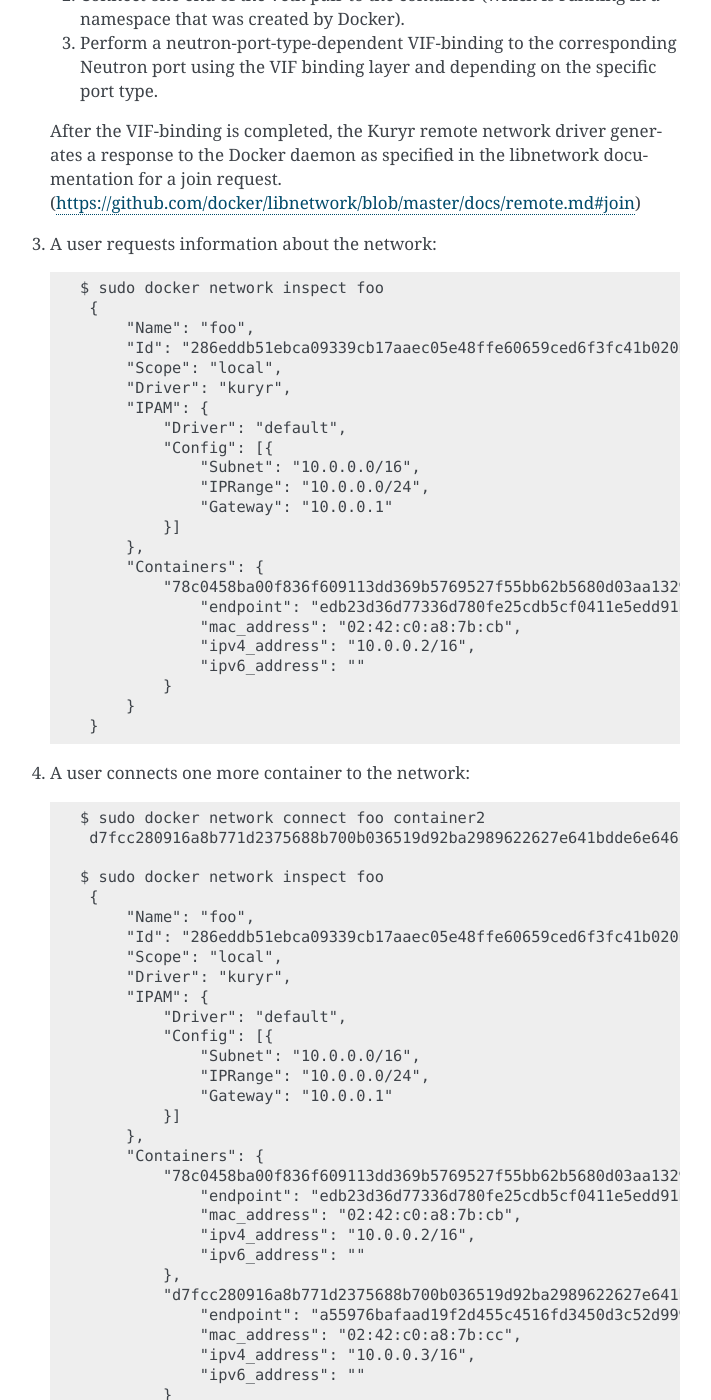
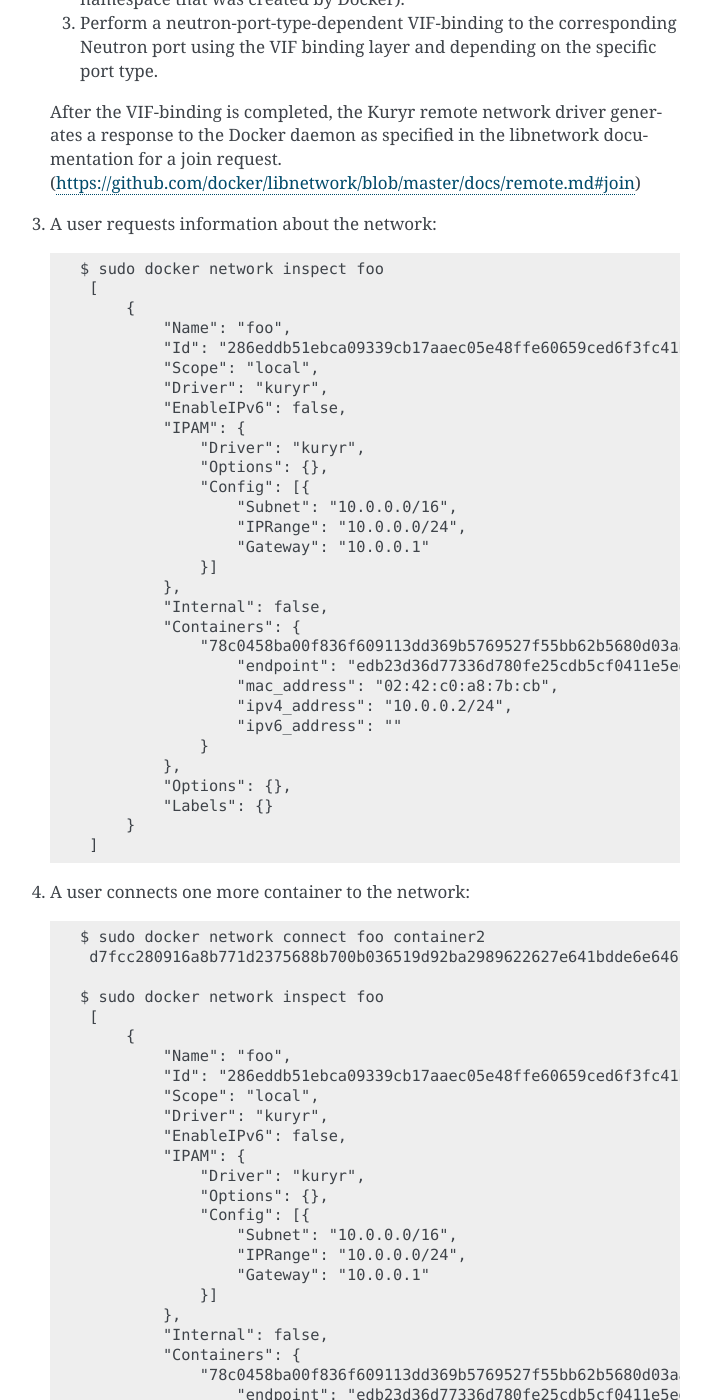
Before and after one commit to a0x8o/kuryr, a Sphinx documentation site: the page built from doc/source/devref/libnetwork_remote_driver_design.rst, in a window 1280 px wide and 1400 px high, scrolled down 4569 px. Shown: the whole window, without its empty margins (400-1111 px from the left). Built offline with Sphinx 7.4.7, drawn with Linux system fonts in a browser that asks for light colours; some of the changed text lies outside the part shown.

Commit message:
2017-02-07:10:15:38

```diff
--- a/doc/source/devref/libnetwork_remote_driver_design.rst
+++ b/doc/source/devref/libnetwork_remote_driver_design.rst
@@ -89,8 +89,7 @@
 
        {
            "PoolID": "941f790073c3a2c70099ea527ee3a6205e037e84749f2c6e8a5287d9c62fd376",
-           "Pool": "10.0.0.0/16",
-           "Data": {}
+           "Pool": "10.0.0.0/24",
        }
 
    If the ``--gateway`` was specified like the command above, another HTTP POST
@@ -99,14 +98,14 @@
        {
            "Address": "10.0.0.1",
            "PoolID": "941f790073c3a2c70099ea527ee3a6205e037e84749f2c6e8a5287d9c62fd376",
-           "Options": null,
+           "Options": {"RequestAddressType": "com.docker.network.gateway"},
        }
 
    As the IPAM driver Kuryr allocates a requested IP address and returns the
    following response::
 
        {
-           "Address": "10.0.0.1/16",
+           "Address": "10.0.0.1/24",
            "Data": {}
        }
 
@@ -116,12 +115,12 @@
         {
             "NetworkID": "286eddb51ebca09339cb17aaec05e48ffe60659ced6f3fc41b020b0eb506d364",
             "IPv4Data": [{
-                "Pool": "10.0.0.0/16",
-                "Gateway": "10.0.0.1/16",
+                "Pool": "10.0.0.0/24",
+                "Gateway": "10.0.0.1/24",
                 "AddressSpace": ""
             }],
             "IPv6Data": [],
-            "Options": {"com.docker.network.generic": {}}
+            "Options": {"com.docker.network.enable_ipv6", false, "com.docker.network.generic": {}}
         }
 
    The Kuryr remote network driver will then generate a Neutron API request to
@@ -141,13 +140,13 @@
         {
             "Address": "",
             "PoolID": "941f790073c3a2c70099ea527ee3a6205e037e84749f2c6e8a5287d9c62fd376",
-            "Options": null,
+            "Options": {},
         }
 
    The IPAM driver Kuryr sends a port creation request to neutron and returns the following response with neutron provided ip address::
 
        {
-           "Address": "10.0.0.2/16",
+           "Address": "10.0.0.2/24",
            "Data": {}
        }
 
@@ -160,7 +159,7 @@
             "Interface": {
                 "AddressIPv6": "",
                 "MacAddress": "",
-                "Address": "10.0.0.2/16"
+                "Address": "10.0.0.2/24"
             },
             "Options": {
                 "com.docker.network.endpoint.exposedports": [],
@@ -218,28 +217,35 @@
 3. A user requests information about the network::
 
        $ sudo docker network inspect foo
-        {
-            "Name": "foo",
-            "Id": "286eddb51ebca09339cb17aaec05e48ffe60659ced6f3fc41b020b0eb506d364",
-            "Scope": "local",
-            "Driver": "kuryr",
-            "IPAM": {
-                "Driver": "default",
-                "Config": [{
-                    "Subnet": "10.0.0.0/16",
-                    "IPRange": "10.0.0.0/24",
-                    "Gateway": "10.0.0.1"
-                }]
-            },
-            "Containers": {
-                "78c0458ba00f836f609113dd369b5769527f55bb62b5680d03aa1329eb416703": {
-                    "endpoint": "edb23d36d77336d780fe25cdb5cf0411e5edd91b0777982b4b28ad125e28a4dd",
-                    "mac_address": "02:42:c0:a8:7b:cb",
-                    "ipv4_address": "10.0.0.2/16",
-                    "ipv6_address": ""
-                }
+        [
+            {
+                "Name": "foo",
+                "Id": "286eddb51ebca09339cb17aaec05e48ffe60659ced6f3fc41b020b0eb506d364",
+                "Scope": "local",
+                "Driver": "kuryr",
+                "EnableIPv6": false,
+                "IPAM": {
+                    "Driver": "kuryr",
+                    "Options": {},
+                    "Config": [{
+                        "Subnet": "10.0.0.0/16",
+                        "IPRange": "10.0.0.0/24",
+                        "Gateway": "10.0.0.1"
+                    }]
+                },
+                "Internal": false,
+                "Containers": {
+                    "78c0458ba00f836f609113dd369b5769527f55bb62b5680d03aa1329eb416703": {
+                        "endpoint": "edb23d36d77336d780fe25cdb5cf0411e5edd91b0777982b4b28ad125e28a4dd",
+                        "mac_address": "02:42:c0:a8:7b:cb",
+                        "ipv4_address": "10.0.0.2/24",
+                        "ipv6_address": ""
+                    }
+                },
+                "Options": {},
+                "Labels": {}
             }
-        }
+        ]
 
 
 4. A user connects one more container to the network::
@@ -248,34 +254,41 @@
         d7fcc280916a8b771d2375688b700b036519d92ba2989622627e641bdde6e646
 
        $ sudo docker network inspect foo
-        {
-            "Name": "foo",
-            "Id": "286eddb51ebca09339cb17aaec05e48ffe60659ced6f3fc41b020b0eb506d364",
-            "Scope": "local",
-            "Driver": "kuryr",
-            "IPAM": {
-                "Driver": "default",
-                "Config": [{
-                    "Subnet": "10.0.0.0/16",
-                    "IPRange": "10.0.0.0/24",
-                    "Gateway": "10.0.0.1"
-                }]
-            },
-            "Containers": {
-                "78c0458ba00f836f609113dd369b5769527f55bb62b5680d03aa1329eb416703": {
-                    "endpoint": "edb23d36d77336d780fe25cdb5cf0411e5edd91b0777982b4b28ad125e28a4dd",
-                    "mac_address": "02:42:c0:a8:7b:cb",
-                    "ipv4_address": "10.0.0.2/16",
-                    "ipv6_address": ""
+        [
+            {
+                "Name": "foo",
+                "Id": "286eddb51ebca09339cb17aaec05e48ffe60659ced6f3fc41b020b0eb506d364",
+                "Scope": "local",
+                "Driver": "kuryr",
+                "EnableIPv6": false,
+                "IPAM": {
+                    "Driver": "kuryr",
+                    "Options": {},
+                    "Config": [{
+                        "Subnet": "10.0.0.0/16",
+                        "IPRange": "10.0.0.0/24",
+                        "Gateway": "10.0.0.1"
+                    }]
                 },
-                "d7fcc280916a8b771d2375688b700b036519d92ba2989622627e641bdde6e646": {
-                    "endpoint": "a55976bafaad19f2d455c4516fd3450d3c52d9996a98beb4696dc435a63417fc",
-                    "mac_address": "02:42:c0:a8:7b:cc",
-                    "ipv4_address": "10.0.0.3/16",
-                    "ipv6_address": ""
-                }
+                "Internal": false,
+                "Containers": {
+                    "78c0458ba00f836f609113dd369b5769527f55bb62b5680d03aa1329eb416703": {
+                        "endpoint": "edb23d36d77336d780fe25cdb5cf0411e5edd91b0777982b4b28ad125e28a4dd",
+                        "mac_address": "02:42:c0:a8:7b:cb",
+                        "ipv4_address": "10.0.0.2/24",
+                        "ipv6_address": ""
+                    },
+                    "d7fcc280916a8b771d2375688b700b036519d92ba2989622627e641bdde6e646": {
+                        "endpoint": "a55976bafaad19f2d455c4516fd3450d3c52d9996a98beb4696dc435a63417fc",
+                        "mac_address": "02:42:c0:a8:7b:cc",
+                        "ipv4_address": "10.0.0.3/24",
+                        "ipv6_address": ""
+                    }
+                },
+                "Options": {},
+                "Labels": {}
             }
-        }
+        ]
 
 
 5. A user disconnects a container from the network::
```
Also changed, not shown: other parts of doc/source/devref/libnetwork_remote_driver_design.rst (+1 -1 lines).
